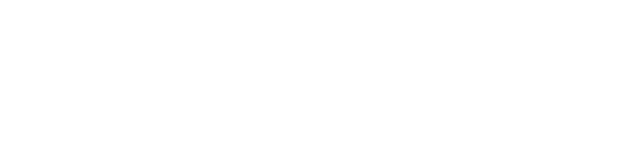
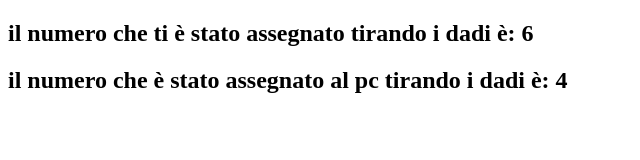
Before and after one commit to MicheleManco/js-mail-dadi, a plain HTML site: page dadi/index.html in a window 1280 px wide. Shown: the whole page, without its empty margins (0-640 px from the left). Drawn offline with Linux system fonts and the light colour scheme.

Commit message:
in sospeso i dadi

```diff
--- a/dadi/index.html
+++ b/dadi/index.html
@@ -7,6 +7,8 @@
     <title>giochi di dadi</title>
 </head>
 <body>
-
+    <h2 id="numeroGiocatore"></h2>
+    <h2 id="numeroAi"></h2>
+    <script src="my_script.js"></script>
 </body>
 </html>
--- a/dadi/my_script.js
+++ b/dadi/my_script.js
@@ -0,0 +1,28 @@
+//generare un numero casuale per il giocatore
+let numUser = Math.floor((Math.random()*6)+1)
+console.log(numUser);
+let textNumUser = document.getElementById("numeroGiocatore")
+textNumUser.innerHTML = `il numero che ti è stato assegnato tirando i dadi è: ${numUser}`;
+
+
+//generare un numero casuale per il pc
+let numAi = Math.floor((Math.random()*6)+1)
+console.log(numAi);
+let textNumAi = document.getElementById("numeroAi")
+textNumAi.innerHTML = `il numero che è stato assegnato al pc tirando i dadi è: ${numAi}`;
+
+
+//stabilire il vincitore in base a chi fa il punteggio più alto
+// if (numAi < numUser){
+//     const winContainer = document.createElement('div')
+//     const winUser = document.createElement('h1')
+//     winUser.append("Congratulazioni hai vinto!")
+//     winContainer.append(winUser)
+//     console.log(winUser, winContainer );
+// }
+
+if (numAi < numUser) {
+    let winUser;
+    winUser = `<h1>Grande hai vinto!</h1>`
+    console.log(winUser);
+}
```
